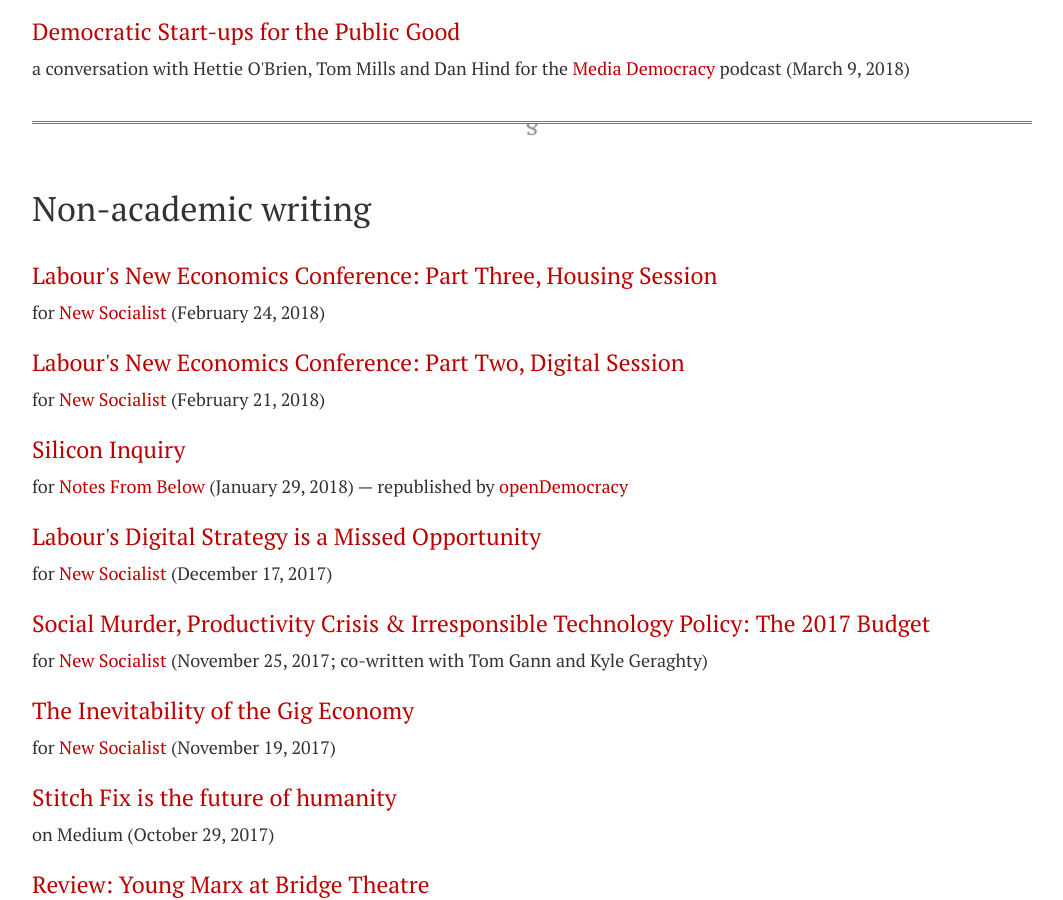
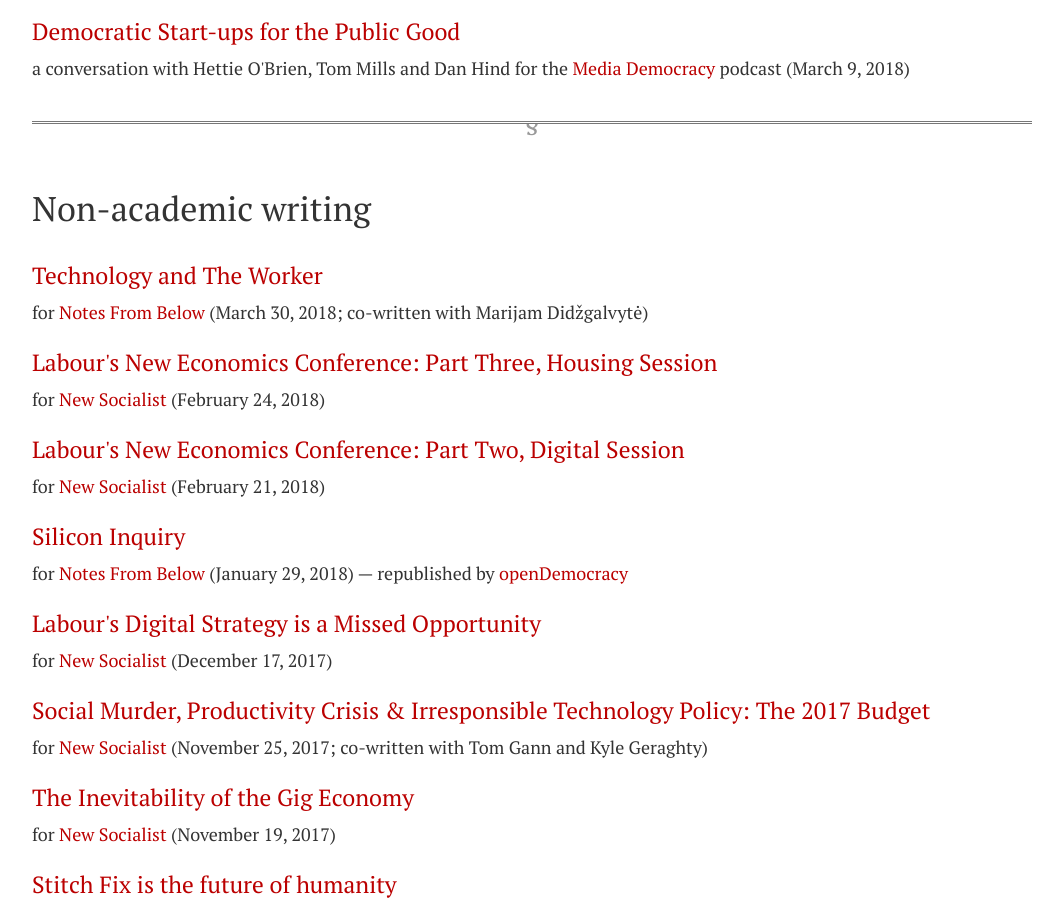
Before and after one commit to dellsystem/dellsystem.github.io, a Jekyll site: the page built from words.html, in a window 1280 px wide and 900 px high, scrolled down 679 px. Shown: the whole window, without its empty margins (108-1171 px from the left). Built offline with Jekyll 4.4.1, drawn with Linux system fonts in a browser that asks for light colours; nearby versions of some CDN libraries.

Commit message:
Add link to NFB tech editorial to words.html

```diff
--- a/words.html
+++ b/words.html
@@ -47,6 +47,14 @@ title: Words
 <h2 id="external">Non-academic writing</h2>
 
 <dl class="vertical">
+<dt>
+    <a href="http://www.notesfrombelow.org/article/technology-and-the-worker">
+        Technology and The Worker
+    </a>
+</dt>
+<dd>for <a href="http://www.notesfrombelow.org">Notes From Below</a>
+    (March 30, 2018; co-written with Marijam Didžgalvytė)
+</dd>
 <dt>
     <a href="https://newsocialist.org.uk/labours-new-economics-conference-part-three-housing-session/">
         Labour's New Economics Conference: Part Three, Housing Session
```
